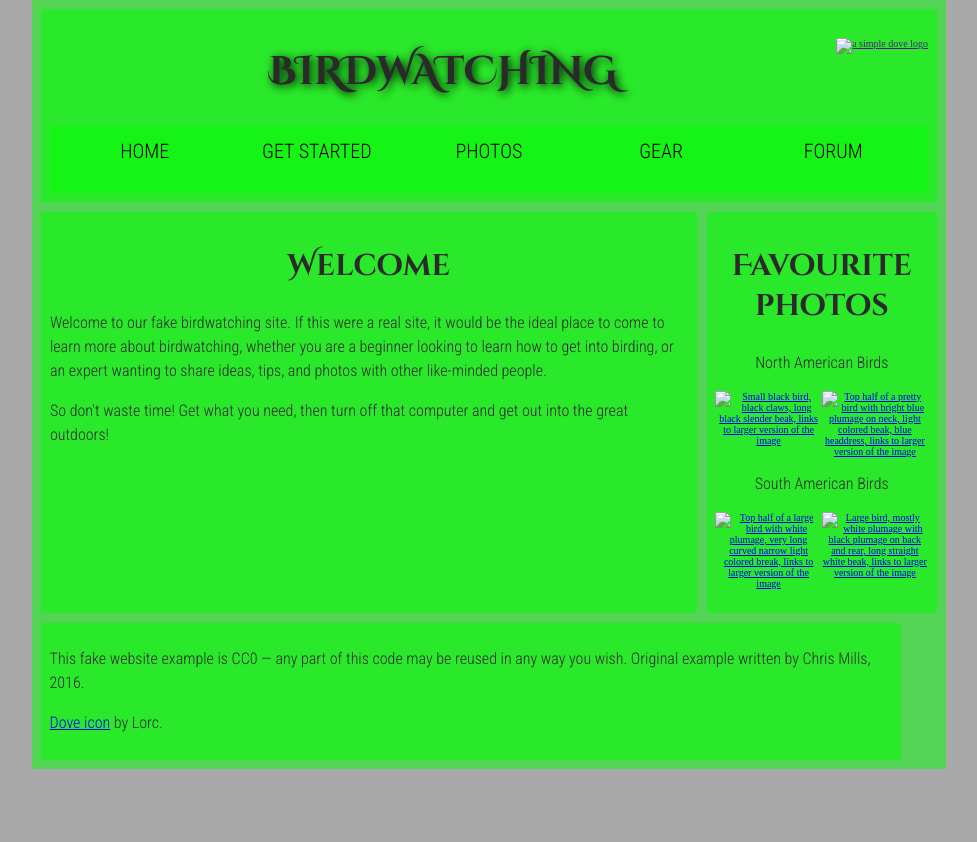
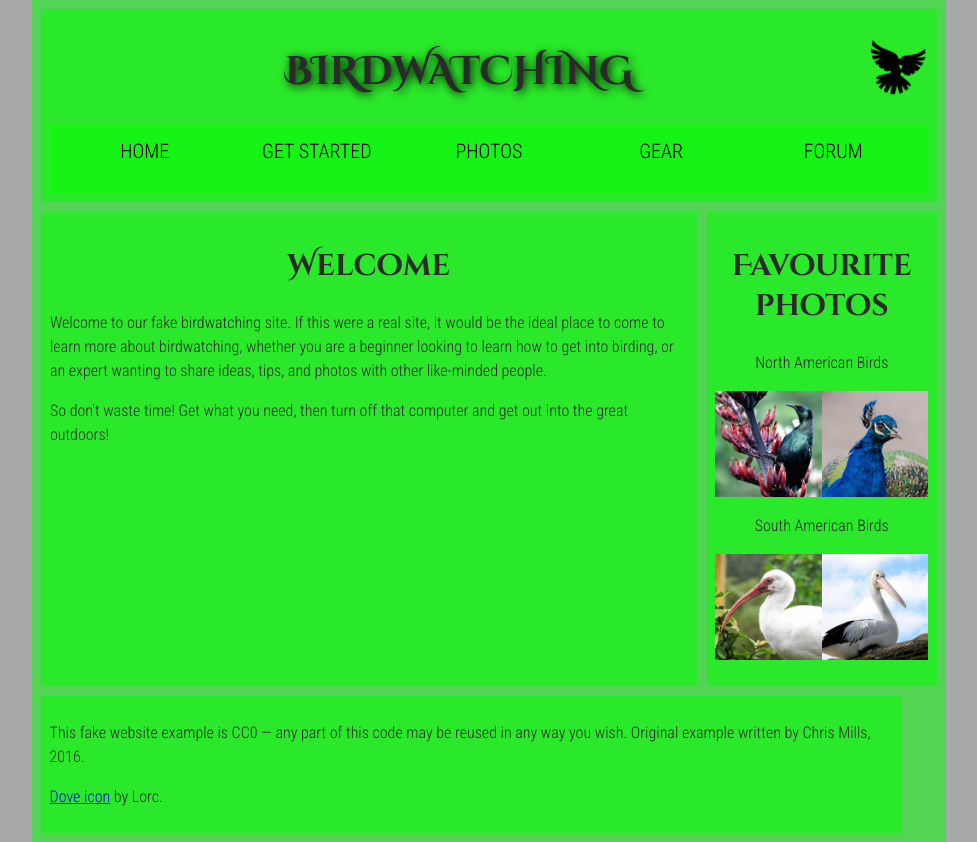
Before and after one commit to shxi3448/Universal-Design, a plain HTML site: page Assignment8/birdwatching.html in a window 1280 px wide. Shown: the whole page, without its empty margins (160-1137 px from the left). Before the commit the page ends 800 px from the top, so only its background shows below. Drawn offline with Linux system fonts and the light colour scheme; the site is published under a folder, as on GitHub Pages, so addresses that start at the root find nothing.

Commit message:
Assignment 8 fixes

```diff
--- a/Assignment8/birdwatching.html
+++ b/Assignment8/birdwatching.html
@@ -20,7 +20,7 @@
 <header role=”banner”>
 
 <h1>Birdwatching</h1>
-      <a href><img src="/Images/dove.png" alt="a simple dove logo"></a>
+      <a href><img src="../Images/dove.png" alt="a simple dove logo"></a>
 
       <nav roll = "navigation">
           <li><span>Home</span></li>
@@ -45,9 +45,9 @@
       <h2>Favourite photos</h2>
       <p>North American Birds</p>
 
-      <a href="favorite-1.jpg"><img src="/Images/favorite-1_th.jpg" alt="Small black bird, black claws, long black slender beak, links to larger version of the image"></a>
+      <a href="favorite-1.jpg"><img src="../Images/favorite-1_th.jpg" alt="Small black bird, black claws, long black slender beak, links to larger version of the image"></a>
 
-      <a href="favorite-2.jpg"><img src="/Images/favorite-2_th.jpg" alt="Top half of a pretty bird with bright blue plumage on neck, light colored beak, blue headdress, links to larger version of the image"></a>
+      <a href="favorite-2.jpg"><img src="../Images/favorite-2_th.jpg" alt="Top half of a pretty bird with bright blue plumage on neck, light colored beak, blue headdress, links to larger version of the image"></a>
 
 
 
@@ -55,8 +55,8 @@
       South American Birds
       </p>
 
-      <a href="favorite-3.jpg"><img src="/Images/favorite-3_th.jpg" alt="Top half of a large bird with white plumage, very long curved narrow light colored break, links to larger version of the image"></a>
-      <a href="favorite-4.jpg"><img src="/Images/favorite-4_th.jpg" alt="Large bird, mostly white plumage with black plumage on back and rear, long straight white beak, links to larger version of the image"></a>
+      <a href="favorite-3.jpg"><img src="../Images/favorite-3_th.jpg" alt="Top half of a large bird with white plumage, very long curved narrow light colored break, links to larger version of the image"></a>
+      <a href="favorite-4.jpg"><img src="../Images/favorite-4_th.jpg" alt="Large bird, mostly white plumage with black plumage on back and rear, long straight white beak, links to larger version of the image"></a>
 
 </aside>
 
```
